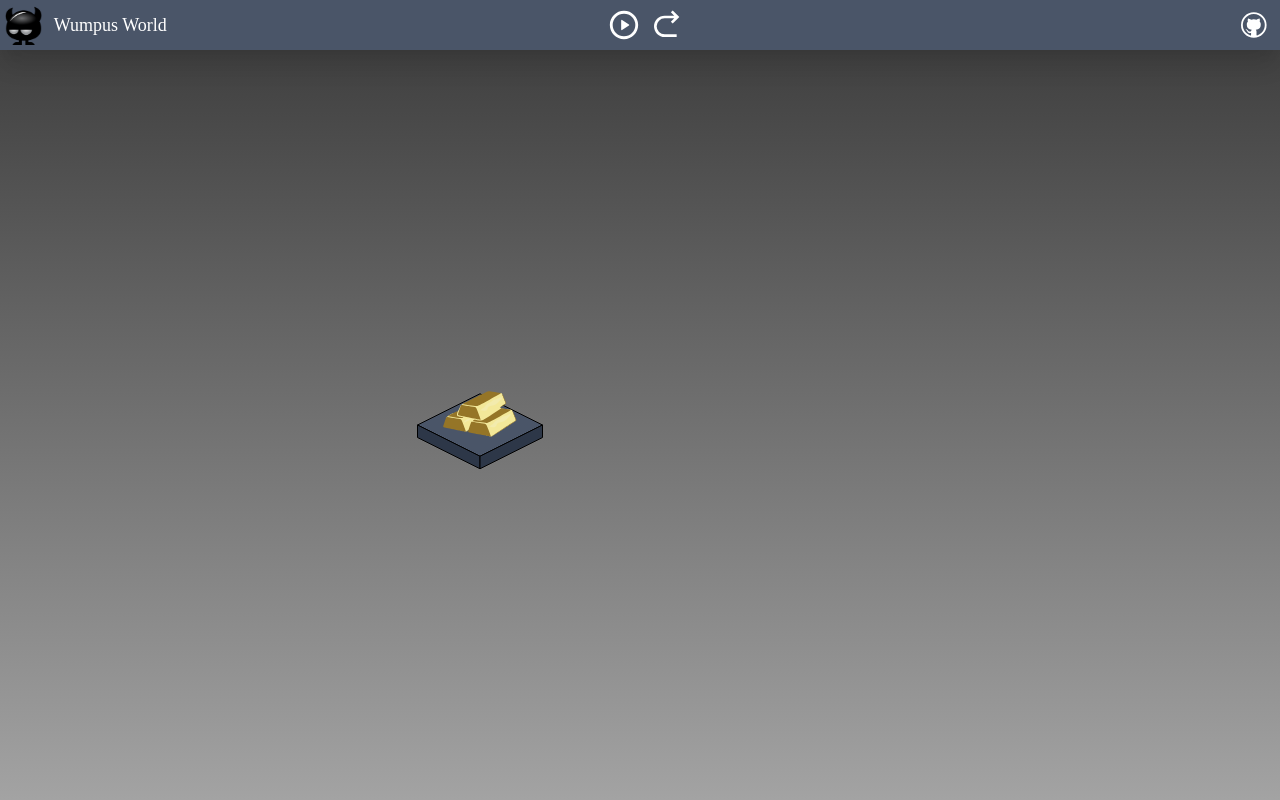
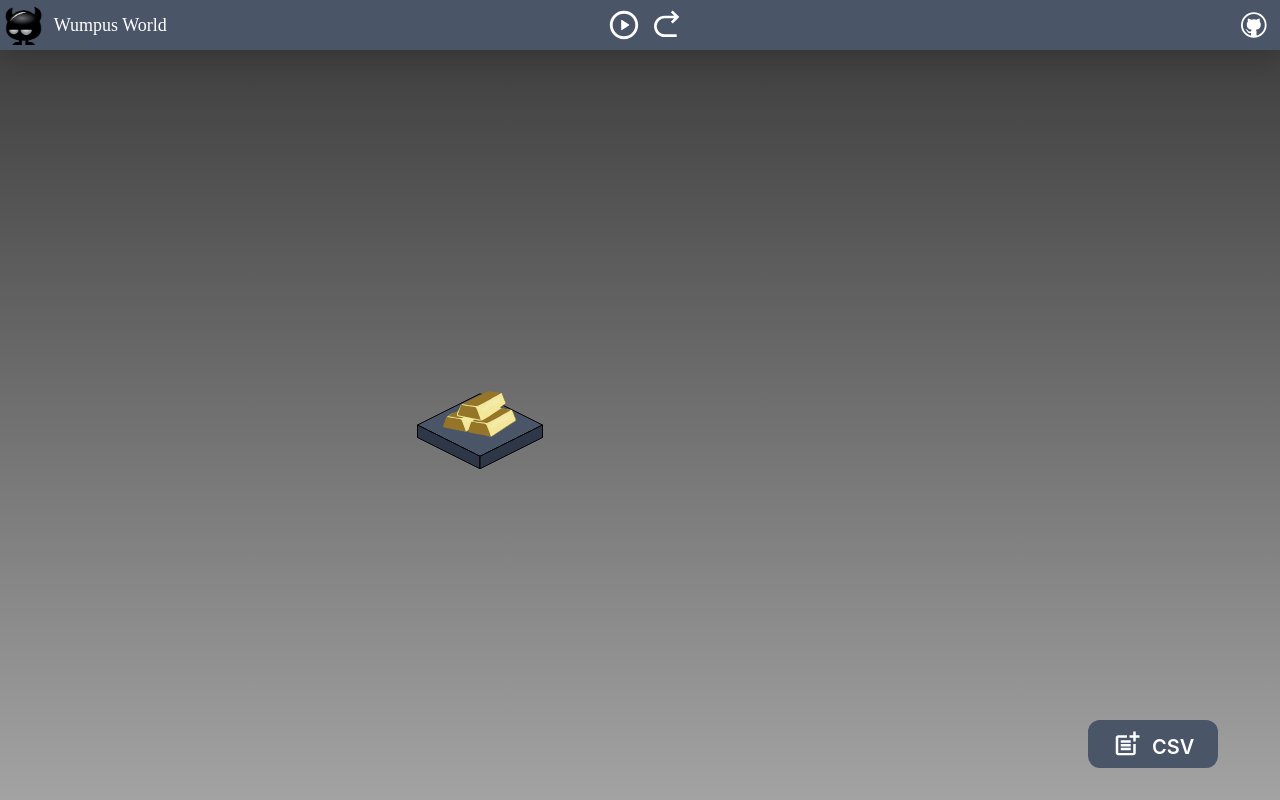
Before and after one commit to rudrOwO/wumpus-world, a React (Vite) app: page / in a window 1280 px wide. Built offline with nearby package versions, Linux system fonts and the light colour scheme; a web font is replaced by a local one.

Commit message:
Added components for uploading CSV Stage

```diff
--- a/package.json
+++ b/package.json
@@ -12,6 +12,7 @@
     "@chakra-ui/react": "^2.3.2",
     "@emotion/react": "^11.10.4",
     "@emotion/styled": "^11.10.4",
+    "formik": "^2.2.9",
     "framer-motion": "^7.3.0",
     "react": "^18.2.0",
     "react-dom": "^18.2.0",
--- a/src/components/Stage.tsx
+++ b/src/components/Stage.tsx
@@ -1,12 +1,16 @@
-import { useEffect, useRef } from "react"
-import { Center } from "@chakra-ui/react"
-import { initGame } from "../lib/game"
+import { useEffect, useRef, useState } from "react"
+import { Center, useDisclosure } from "@chakra-ui/react"
+import { generateStage, initGame } from "../lib/game"
 import { useSimulation } from "../contexts/Simulation"
+import { UploadStageButton } from "./UploadStageButton"
+import { UploadStageModal } from "./UploadStageModal"
 
 export const Stage = () => {
+  const [rawCSV, setRawCSV] = useState("")
   const canvasRef = useRef<HTMLCanvasElement>(null)
   const containerRef = useRef<HTMLDivElement>(null)
   const { isPlaying } = useSimulation()
+  const { isOpen, onOpen, onClose } = useDisclosure()
 
   useEffect(() => {
     // Setting convas co-ordinate system to containing loyout element
@@ -17,16 +21,22 @@ export const Stage = () => {
     canvas.width = canvasDimension
     canvas.height = canvasDimension
 
+    generateStage(rawCSV)
     initGame(canvas.getContext("2d")!, canvasDimension)
-  }, [])
+  }, [rawCSV])
 
   useEffect(() => {
     // TODO Call loopGame() here
   }, [isPlaying])
 
   return (
-    <Center flex={3} h="100%" ref={containerRef}>
-      <canvas ref={canvasRef} />
-    </Center>
+    <>
+      <UploadStageButton onOpen={onOpen} />
+      <UploadStageModal isOpen={isOpen} onClose={onClose} setRawCSV={setRawCSV} />
+
+      <Center flex={3} h="100%" ref={containerRef}>
+        <canvas ref={canvasRef} />
+      </Center>
+    </>
   )
 }
--- /dev/null
+++ b/src/components/UploadStageButton.tsx
@@ -0,0 +1,27 @@
+import { MdPostAdd } from "react-icons/md"
+import { Button, Text } from "@chakra-ui/react"
+
+interface Props {
+  onOpen: () => void
+}
+
+export const UploadStageButton = ({ onOpen }: Props) => (
+  <Button
+    position="absolute"
+    left={["75%", "75%", "85%"]}
+    top="90vh"
+    colorScheme="unstyled"
+    bg="gray.600"
+    borderRadius="xl"
+    size="lg"
+    onClick={onOpen}
+    _hover={{
+      background: "gray.700",
+    }}
+  >
+    <MdPostAdd fontSize="30px" />
+    <Text display={["none", "none", "inline"]} fontSize="xl" ml="10px" mt="5px">
+      CSV
+    </Text>
+  </Button>
+)
--- /dev/null
+++ b/src/components/UploadStageModal.tsx
@@ -0,0 +1,78 @@
+import {
+  chakra,
+  Modal,
+  ModalOverlay,
+  ModalContent,
+  ModalHeader,
+  ModalFooter,
+  ModalBody,
+  ModalCloseButton,
+  Button,
+  Box,
+} from "@chakra-ui/react"
+
+import { useFormik } from "formik"
+import { Dispatch, SetStateAction } from "react"
+
+interface ModalProps {
+  isOpen: boolean
+  onClose: () => void
+  setRawCSV: Dispatch<SetStateAction<string>>
+}
+
+export const UploadStageModal = ({ isOpen, onClose, setRawCSV }: ModalProps) => {
+  const formik = useFormik({
+    initialValues: {
+      csv: "",
+    },
+
+    onSubmit: values => {
+      setRawCSV(values.csv)
+    },
+  })
+
+  return (
+    <Modal isOpen={isOpen} onClose={onClose} isCentered size="2xl">
+      <ModalOverlay />
+      <ModalContent>
+        <ModalHeader>Upload CSV for generating a Stage</ModalHeader>
+        <ModalCloseButton />
+
+        <form onSubmit={formik.handleSubmit}>
+          <ModalBody>
+            <Box mb="10px">
+              10 comma-separated rows of 10 letters each (for a 10X10 grid)
+              <br />
+              <strong>Legends: </strong>
+              <code> A - Agent, G - Gold, W - Wumpus, P - Pit, S - Safe </code>
+              <br />
+              <strong>Co-Orginate System: </strong>
+              Top left character denotes (0, 0)
+            </Box>
+            <chakra.textarea
+              rows={10}
+              borderRadius="lg"
+              fontSize="lg"
+              padding="10px"
+              width="100%"
+              id="csv"
+              name="csv"
+              value={formik.values.csv}
+              onChange={formik.handleChange}
+              autoFocus
+            />
+          </ModalBody>
+
+          <ModalFooter justifyContent="space-between">
+            <Button colorScheme="red" onClick={onClose}>
+              Cancel
+            </Button>
+            <Button type="submit" colorScheme="unstyled" bg="gray.600" onClick={onClose}>
+              Upload
+            </Button>
+          </ModalFooter>
+        </form>
+      </ModalContent>
+    </Modal>
+  )
+}
--- a/src/lib/game.ts
+++ b/src/lib/game.ts
@@ -11,13 +11,11 @@ export const goldImage = new Image()
 export const agentImage = new Array<HTMLImageElement>()
 
 // TODO: Populate this with a default configuration
-const stage: Array<Slot> = []
+const stage: Slot[][] = []
 
-export const generateStage = (rawStageInput: string) => {
-  // if (stage.length > 0) {
-  //   return
-  // }
+export const generateStage = (rawCSV: string) => {
   // TODO: Parse Raw input and generate Array<Slot>
+  console.log("Raw CSV", rawCSV)
 }
 
 export const initGame = async (ctx: CanvasRenderingContext2D, canvasDimension: number) => {
@@ -29,8 +27,6 @@ export const initGame = async (ctx: CanvasRenderingContext2D, canvasDimension: n
   testSlot.hasStench = false
   testSlot.hasBreeze = true
   // ? Test Stuff
-
-  ctx.font = "bold 18px sans"
 
   // * Load images
   wumpusImage.src = "/wumpus.png"
@@ -53,6 +49,8 @@ export const initGame = async (ctx: CanvasRenderingContext2D, canvasDimension: n
     )
   )
 
+  ctx.font = "bold 18px sans"
+
   // * Loops for drawing the stage ~ Uses Painter's Algorithm
   testSlot.drawTile(ctx, canvasDimension / 12)
   testSlot.drawEnvironmentVariable(ctx, canvasDimension / 12)
```
Also changed, not shown: src/components/UploadStage.tsx (added), 1 other file (tests, documents, lock files or other folders).
